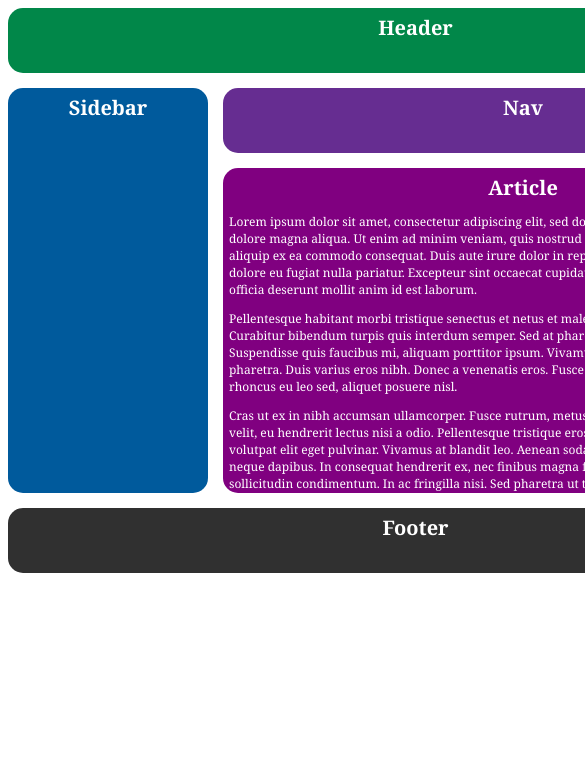
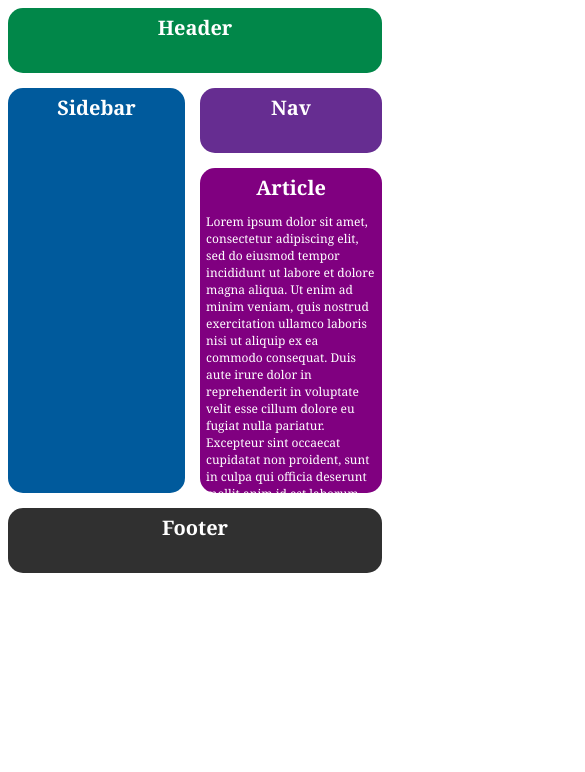
Before and after one commit to hudchant/GridLayout, a plain HTML site: page index.html in a window 390 px wide. Shown: the top 772 px of the page, 585 px wide, since content can reach past the window. Drawn offline with Linux system fonts and the light colour scheme.

Commit message:
Added responsiveness to the CSS Grid to make it dynamic. When the browser window is large, the grid widens to fill the page. When the browser window is small, it grows taller to fill the page.

```diff
--- a/style.css
+++ b/style.css
@@ -7,33 +7,35 @@ body {
     color: #ffffff;
 }
 
+/* Setting the rows and columns inside the main grid container */
 .container {
     display: grid;
     grid-template: 65px 65px 325px 65px / 200px 600px;
     gap: 15px;
+    grid-template-columns: minmax(auto, 600px);
 }
 
+/* Setting the header and footer to span both grid columns */
+.header, .footer {
+    grid-column: 1 / 3;
+
+}
+
+/* Setting the nav and article sections to remain only in the second column */
+.nav, .article {
+    grid-column: 2 / 3;
+}
+
+/* Setting the header to remain only in the first row */
 .header {
-    grid-row-start: 1;
-    grid-row-end: 2;
+    grid-row: 1 / 2;
     background-color: #018749;
 }
 
+/* Setting the sidebar to span the entire length between the header and footer */
 .sidebar {
-    grid-row-start: 2;
-    grid-row-end: 4;
+    grid-row: 2 / 4;
     background-color: #005A9C;
-}
-
-.header, .footer {
-    grid-column-start: 1;
-    grid-column-end: 3;
-
-}
-
-.nav, .article {
-    grid-column-start: 2;
-    grid-column-end: 3;
 }
 
 
```
Also changed, not shown: index.html (+6 -0 lines).
